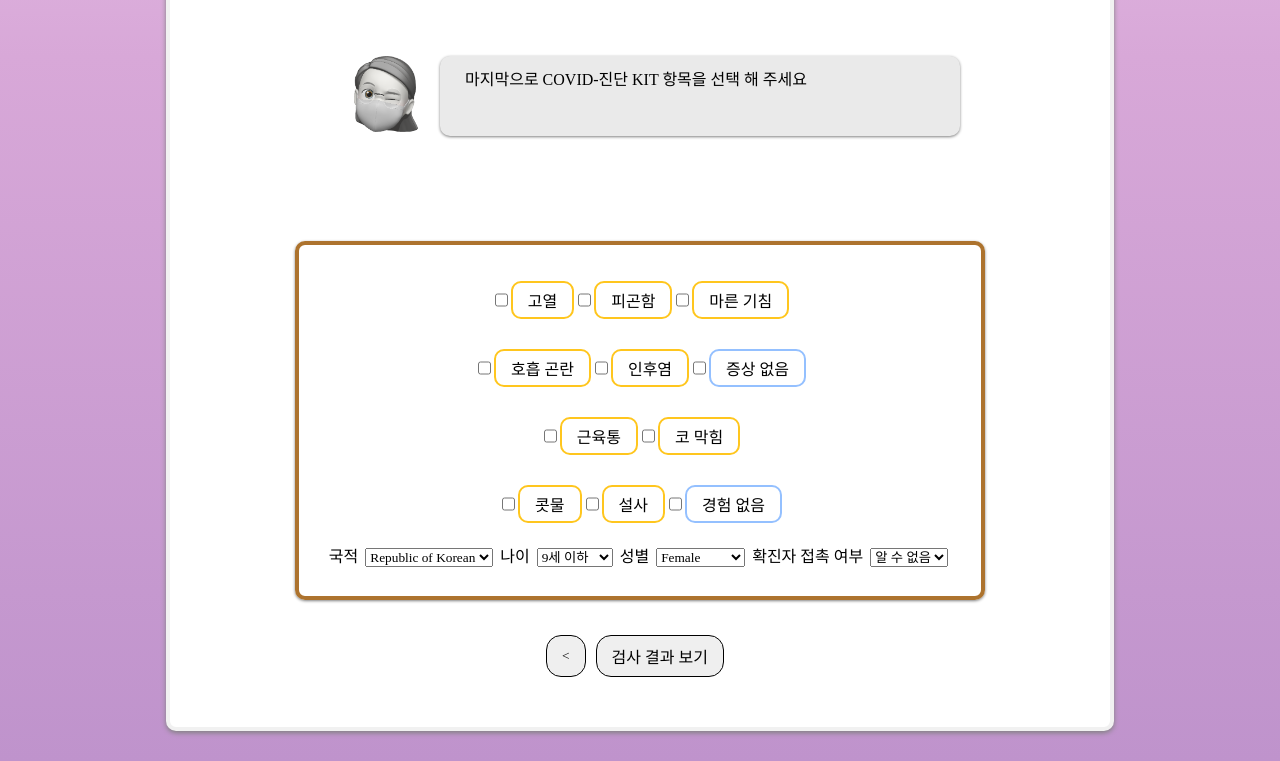
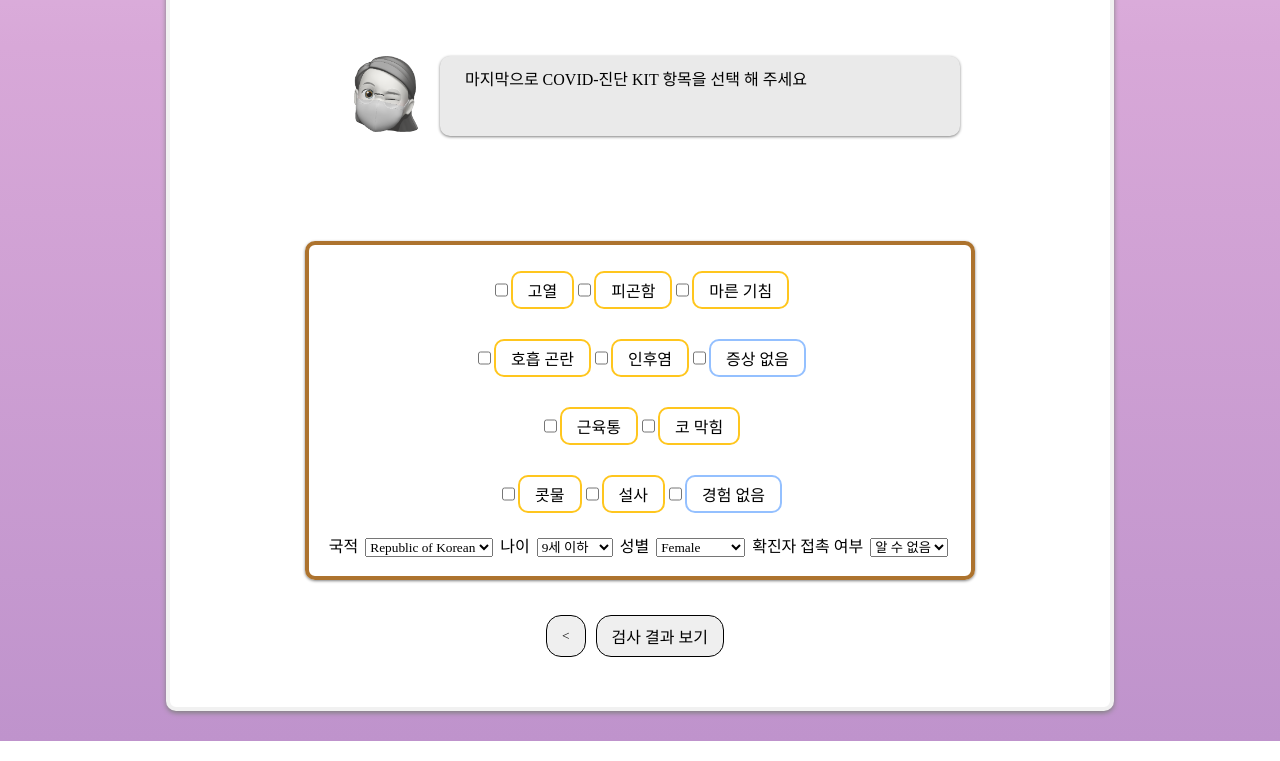
Before and after one commit to mang0206/test_mirror, a Flask app: page /kit in a window 1280 px wide. Shown: the part 728-1489 px from the top of the page. Run offline with Flask 2, Linux system fonts and the light colour scheme; parts of the project's set-up code (start-up, migrations or seed data) failed here and were passed over; some libraries are stand-ins or nearby versions; some web fonts are replaced.

Commit message:
[Update] checker.html 버튼 변경
Former-commit-id: 71b367acba8419d24357507808b7c434a4fb1bcc

```diff
--- a/app/static/css/style.css
+++ b/app/static/css/style.css
@@ -441,13 +441,10 @@ a:active{color: white;}
 .kit_personal_board{
     width: fit-content;
     margin: 15px 0px 30px 0px;
-    padding: 10px 10px 10px 10px;
+    padding: 16px 20px 16px 20px;
     border: 4px solid #AD732E;
     border-radius: 10px;
     box-shadow: 0px 1px 3px gray;
-}
-.symptom_container{
-    padding: 16px 20px 16px 20px;
     display: flex;
     flex-direction: column;
     align-items: center;
--- a/app/static/js/checker.js
+++ b/app/static/js/checker.js
@@ -10,6 +10,6 @@ $(function(){
 });
 
 //정상 실행 확인 용
-$( function () {
-    alert('메시지를 띄웁니다.');
-});
+// $( function () {
+//     alert('메시지를 띄웁니다.');
+// });
--- a/app/templates/checker.html
+++ b/app/templates/checker.html
@@ -140,7 +140,7 @@
 {% block checker %}
 <div class='checker'>
   <form method="post">
-    <div class="symptom_container">
+    <div class="kit_personal_board">
       <div class='symptom_1'>
         <input type="checkbox" name="Fever" id="Fever" class="input_checker">
         <label for="Fever" class="label_checker">고열</label>
@@ -232,6 +232,11 @@
           </table>
       </div>
     </div>
+    <div class="kit_two_button">
+      <input type="button" value="&lt;" onClick="location.href='/diet'" class="kit_button">
+      <input type="submit" id="kit_submit" name="btn" value="diet_result" class="kit_button_hidden">
+      <label for="kit_submit" class="kit_button">검사 결과 보기</label>
+    </div>
   </form>
 </div>
 {% endblock %}
--- a/app/templates/kit.html
+++ b/app/templates/kit.html
@@ -28,15 +28,10 @@
             <div class="kit_clip_img">
                 <img src="../static/image/clip.png" alt="file_clip">
             </div>
-            <div class="kit_personal_board">
+            <div class="">
                 {% block checker %}
                 {% endblock %}
             </div>
-        </div>
-        <div class="kit_two_button">
-            <input type="button" value="&lt;" onClick="location.href='/diet'" class="kit_button">
-            <input type="submit" id="kit_submit" name="btn" value="diet_result" class="kit_button_hidden">
-            <label for="kit_submit" class="kit_button">검사 결과 보기</label>
         </div>
     </div>
 </div>
```
